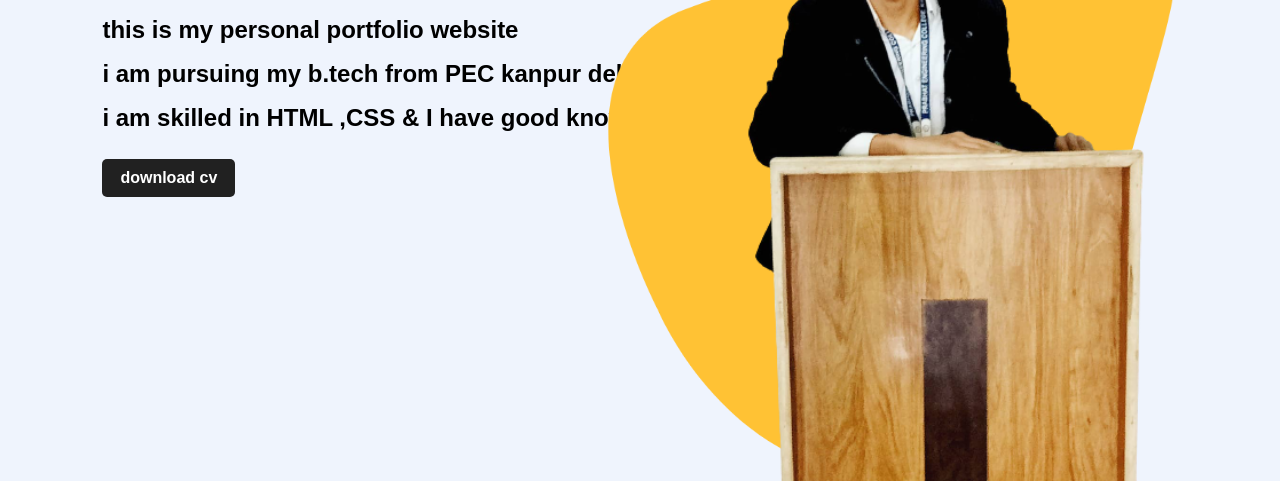
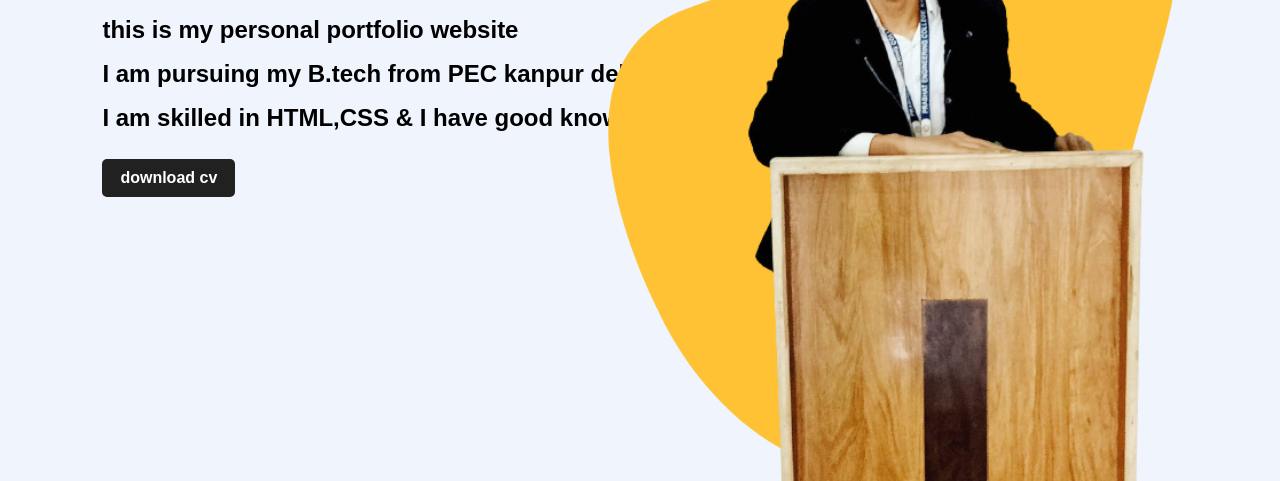
Before and after one commit to Sajidkminds/portfolio, a plain HTML site: page index.html in a window 1280 px wide. Shown: the part 319-800 px from the top of the page. Drawn offline with Linux system fonts and the light colour scheme.

Commit message:
Update index.html

```diff
--- a/index.html
+++ b/index.html
@@ -22,10 +22,10 @@
                 this is my personal portfolio website
                 <br>
                 <br>
-                i am pursuing my b.tech from PEC kanpur dehat utter pradesh
+                I am pursuing my B.tech from PEC kanpur dehat utter pradesh
                 <br>
                 <br>
-                i am skilled in HTML ,CSS  & I have good knowledge of html
+                I am skilled in HTML,CSS  & I have good knowledge of HTML
 
             </p>
                 <div class="cv">
```
